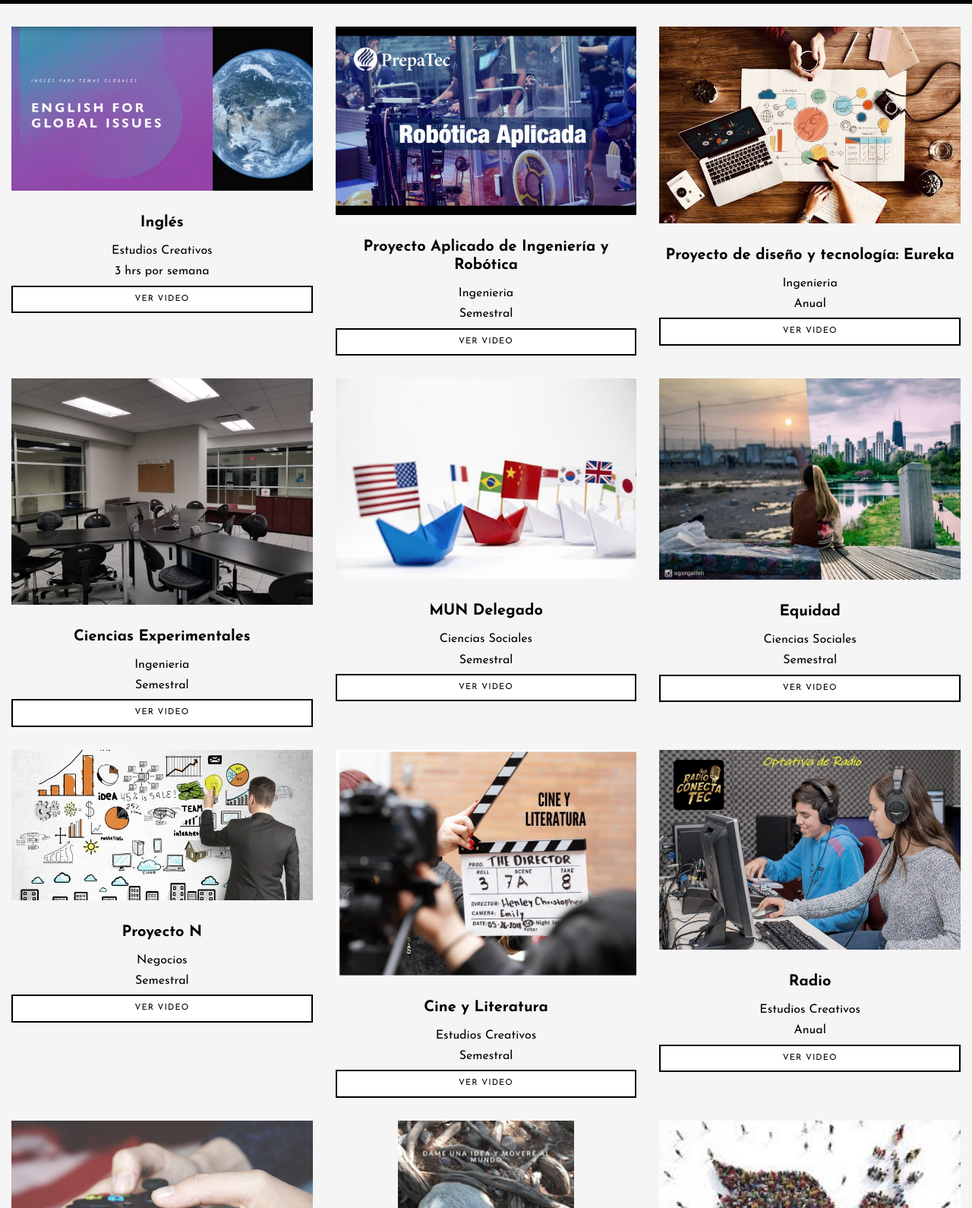
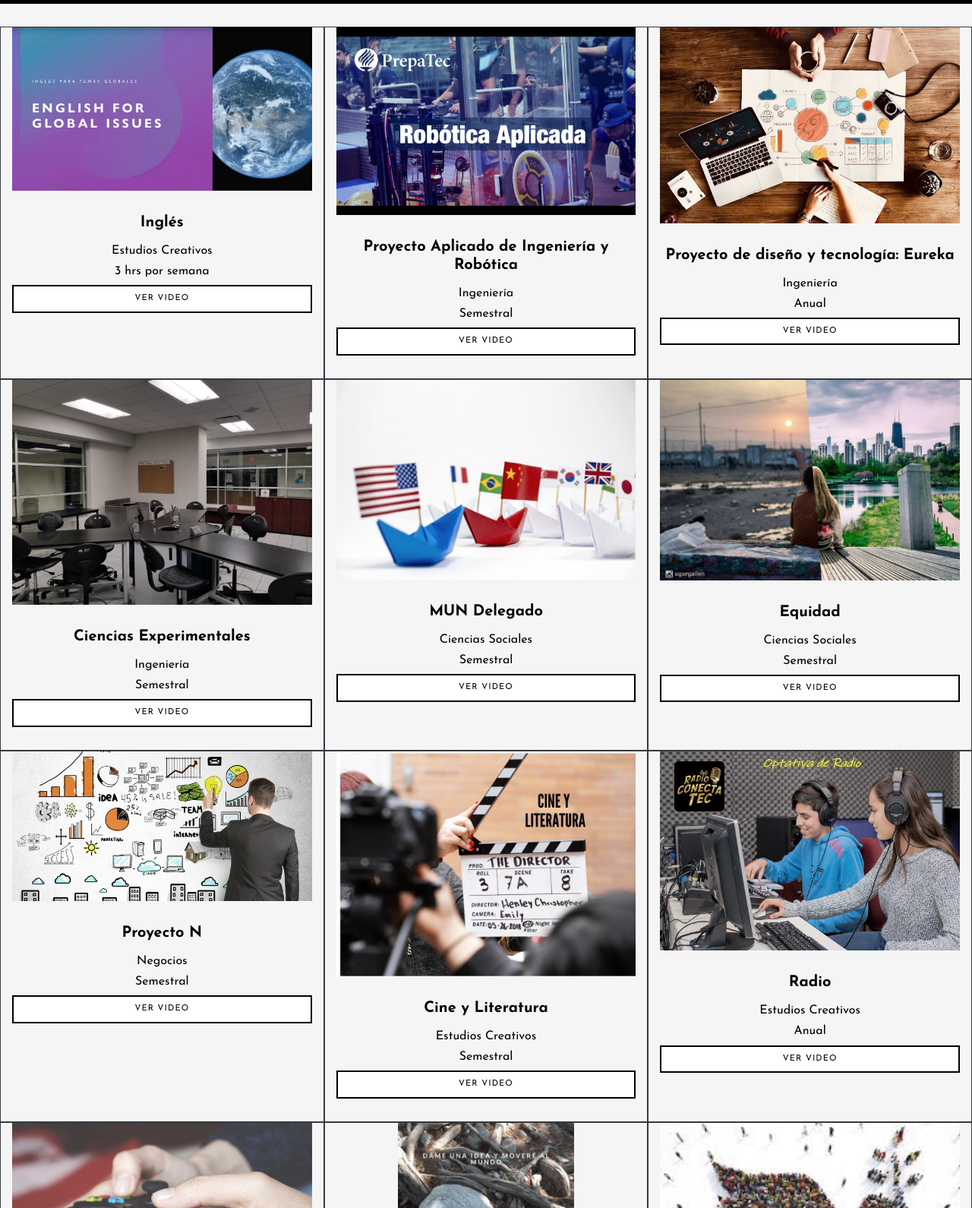
Before and after one commit to luisantos1986/topicosCEGL, a plain HTML site: page optativas.html in a window 1280 px wide. Shown: the part 87-1677 px from the top of the page at 76% size. Drawn offline with Linux system fonts and the light colour scheme; files whose address does not match are found by name.

Commit message:
Adding borders

```diff
--- a/optativas.html
+++ b/optativas.html
@@ -1,7 +1,7 @@
 <!DOCTYPE html>
 <html lang="en">
 <head>
-  <title>Photosen &mdash; Colorlib Website Template</title>
+  <title>Tópicos</title>
   <meta charset="utf-8">
   <meta name="viewport" content="width=device-width, initial-scale=1, shrink-to-fit=no">
 
@@ -56,7 +56,7 @@
             <nav class="site-navigation position-relative text-right text-lg-center" role="navigation">
 
               <ul class="site-menu js-clone-nav mx-auto d-none d-lg-block">
-                <li><a href="index.html">Topicos</a></li>
+                <li><a href="index.html">Tópicos</a></li>
                 <!--li class="has-children">
                   <a href="single.html">Optativas</a>
                   <ul class="dropdown">
@@ -102,7 +102,7 @@
     <div class="container-fluid" data-aos="fade" data-aos-delay="500">
       <div class="row">
 
-        <div class="col-lg-4">
+        <div class="col-lg-4 border border-dark">
           <div class="image-wrap-2 text-center">
             <img src="images/TOPICO_INGLES.png" alt="Image" class="img-fluid fit-image">
           </div>
@@ -112,39 +112,39 @@
           <a class="btn btn-black btn-link btn-outline-white py-2 w-100 image-wrap-2 image-info" href="https://youtu.be/XmvyvMAxPXU" target="_blank">Ver Video</a>
         </div>
 
-        <div class="col-lg-4">
+        <div class="col-lg-4 border border-dark">
           <div class="image-wrap-2 text-center">
             <img src="images/robotica1.jpeg" alt="Image" class="img-fluid fit-image">
           </div>
           <h5 class="mb-3 text-black text-center font-weight-bold">Proyecto Aplicado de Ingeniería y Robótica</h5>
-          <h6 class="text-center text-black">Ingenieria</h6>
+          <h6 class="text-center text-black">Ingeniería</h6>
           <h6 class="text-center text-black">Semestral</h6>
           <a class="btn btn-black btn-link btn-outline-white py-2 w-100 image-wrap-2" href="https://youtu.be/D09MCZ7h3WQ" target="_blank">Ver Video</a>
         </div>
 
-        <div class="col-lg-4">
+        <div class="col-lg-4 border border-dark">
           <div class="image-wrap-2 text-center">
             <img src="images/eureka.jpeg" alt="Image" class="img-fluid fit-image">
           </div>
           <h5 class="mb-3 text-black text-center font-weight-bold">Proyecto de diseño y tecnología: Eureka</h5>
-          <h6 class="text-center text-black">Ingenieria</h6>
+          <h6 class="text-center text-black">Ingeniería</h6>
           <h6 class="text-center text-black">Anual</h6>
           <a class="btn btn-black btn-link btn-outline-white py-2 w-100 image-wrap-2" href="https://www.youtube.com/watch?v=bY5xliZxB8w" target="_blank">Ver Video</a>
         </div>
 
-        <div class="col-lg-4">
+        <div class="col-lg-4 border border-dark">
           <div class="image-wrap-2 text-center">
             <div class="image-info">
             </div>
             <img src="images/ciencias_experimentales.jpeg" alt="Image" class="img-fluid fit-image">
           </div>
           <h5 class="mb-3 text-black text-center font-weight-bold">Ciencias Experimentales</h5>
-          <h6 class="text-center text-black">Ingenieria</h6>
+          <h6 class="text-center text-black">Ingeniería</h6>
           <h6 class="text-center text-black">Semestral</h6>
           <a class="btn btn-black btn-link btn-outline-white py-2 w-100 image-wrap-2 image-info" href="https://www.youtube.com/watch?v=gYQyoB3TzyQ" target="_blank">Ver Video</a>
         </div>
 
-        <div class="col-lg-4">
+        <div class="col-lg-4 border border-dark">
           <div class="image-wrap-2 text-center">
             <img src="images/MUN_delegado.jpg" alt="Image" class="img-fluid fit-image">
           </div>
@@ -154,7 +154,7 @@
           <a class="btn btn-black btn-link btn-outline-white py-2 w-100 image-wrap-2" href="https://youtu.be/yGHWTsbTXV4" target="_blank">Ver Video</a>
         </div>
 
-        <div class="col-lg-4">
+        <div class="col-lg-4 border border-dark">
           <div class="image-wrap-2 text-center">
             <img src="images/equidad.jpg" alt="Image" class="img-fluid fit-image">
           </div>
@@ -164,7 +164,7 @@
           <a class="btn btn-black btn-link btn-outline-white py-2 w-100 image-wrap-2"  href="https://youtu.be/QSjrlpXD-x4" target="_blank">Ver Video</a>
         </div>
 
-        <div class="col-lg-4">
+        <div class="col-lg-4 border border-dark">
           <div class="image-wrap-2 text-center">
             <img src="images/Proyecto_N.jpeg" alt="Image" class="img-fluid fit-image">
           </div>
@@ -174,7 +174,7 @@
           <a class="btn btn-black btn-link btn-outline-white py-2 w-100 image-wrap-2" href="https://youtu.be/FwnLTSRSFPM" target="_blank">Ver Video</a>
         </div>
 
-        <div class="col-lg-4">
+        <div class="col-lg-4 border border-dark">
           <div class="image-wrap-2 text-center">
             <img src="images/cine_y_literatura.jpeg" alt="Image" class="img-fluid fit-image">
           </div>
@@ -184,7 +184,7 @@
           <a class="btn btn-black btn-link btn-outline-white py-2 w-100 image-wrap-2" href="https://youtu.be/nMHqNNdP3ck" target="_blank">Ver Video</a>
         </div>
 
-        <div class="col-lg-4">
+        <div class="col-lg-4 border border-dark">
           <div class="image-wrap-2 text-center">
             <img src="images/radio.jpeg" alt="Image" class="img-fluid fit-image">
           </div>
@@ -194,7 +194,7 @@
           <a class="btn btn-black btn-link btn-outline-white py-2 w-100 image-wrap-2"  href="https://youtu.be/3-KtxCs6ORM" target="_blank">Ver Video</a>
         </div>
 
-        <div class="col-lg-4">
+        <div class="col-lg-4 border border-dark">
           <div class="image-wrap-2 text-center">
             <img src="images/literatura_y_multimedia.jpeg" alt="Image" class="img-fluid fit-image">
           </div>
@@ -204,7 +204,7 @@
           <a class="btn btn-black btn-link btn-outline-white py-2 w-100 image-wrap-2" href="https://www.youtube.com/watch?v=sXiMkGgVTR0" target="_blank">Ver Video</a>
         </div>
 
-        <div class="col-lg-4">
+        <div class="col-lg-4 border border-dark">
           <div class="image-wrap-2 text-center">
             <img src="images/pensamiento_divergente.jpeg" alt="Image" class="img-fluid fit-image">
           </div>
@@ -214,7 +214,7 @@
           <a class="btn btn-black btn-link btn-outline-white py-2 w-100 image-wrap-2" href="https://view.genial.ly/6077b79dd7a2be0cf4515ad9" target="_blank">Ver Video</a>
         </div>
 
-        <div class="col-lg-4">
+        <div class="col-lg-4 border border-dark">
           <div class="image-wrap-2 text-center">
             <img src="images/estudios por la paz.jpeg" alt="Image" class="img-fluid fit-image special-image">
           </div>
```
Also changed, not shown: elegir.html (+5 -5 lines), index.html (+14 -14 lines).
